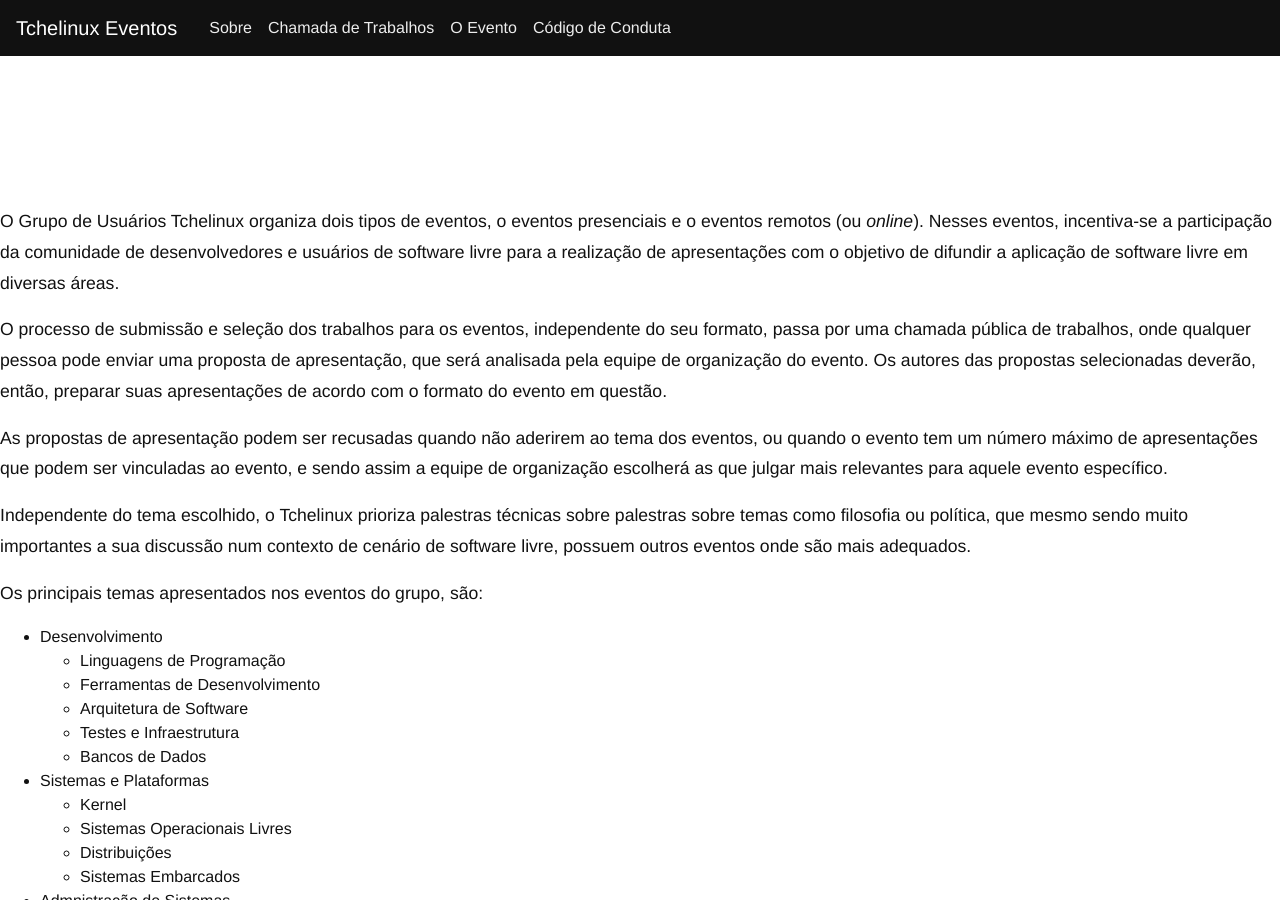
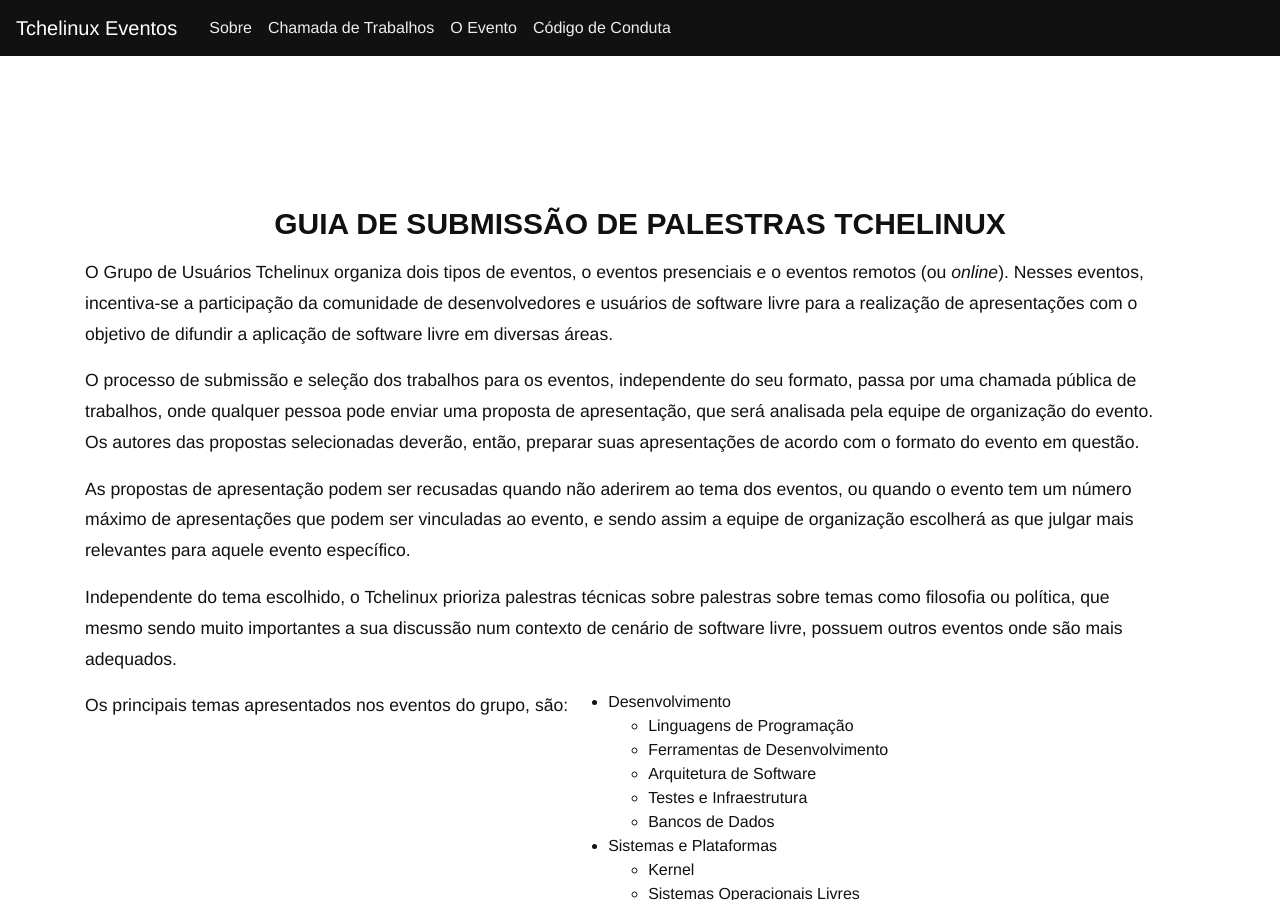
Before and after one commit to tchelinux-eventos/live, a Jekyll site: the page built from guidelines.md, in a window 1280 px wide and 900 px high. Built offline with Jekyll 4.4.1, drawn with Linux system fonts in a browser that asks for light colours.

Commit message:
Modificado layout dos conteúdos extra.

```diff
--- a/_layouts/default.html
+++ b/_layouts/default.html
@@ -6,7 +6,16 @@
     {% include navbar.html %}
 
     <section>
-      {{ content }}
+      <div class="container">
+          <div class="row">
+              <div class="col-lg-12 text-center">
+                  <h2 class="section-heading">{{ page.title }}</h2>
+              </div>
+          </div>
+          <div class="row container">
+            {{ content }}
+          </div>
+      </div>
     </section>
 
 
--- a/guidelines.md
+++ b/guidelines.md
@@ -34,7 +34,7 @@ Os principais temas apresentados nos eventos do grupo, são:
 Muitos outros temas podem ser propostos, sempre sobre um viés técnico, e são comuns nos eventos, incluindo multimidia e produção criativa, inteligência artificial, visão computacional, e robótica. O grupo é aberto a novas oportunidades de aplicação de software livre.
 
 
-## Regras gerais de submissão de trabalhos
+### Regras gerais de submissão de trabalhos
 
 Os trabalhos devem ser submetidos a partir do formulário de submissão de trabalhos, que é exclusivo de cada evento organizado pelo grupo, até a data máxima especificada pelo evento. Trabalhos submetidos fora da data limite não serão apreciados pela equipe organizadora.
 
@@ -47,7 +47,7 @@ O desrespeito a qualquer um desses itens acarretará na rejeição da proposta d
 Durante todo o processo, o grupo fará o possível para garantir a aplicação do [Código de Conduta](CODE_OF_CONDUCT). Uma proposta que não se adeque a isso será rejeitada.
 
 
-## Eventos presenciais
+### Eventos presenciais
 
 > Estas regras se aplicam apenas a eventos presenciais.
 
@@ -65,7 +65,7 @@ Pode ser necessário que o autor que apresentar seu trabalho assine um termo de
 
 Os _slides_ das palestras apresentadas devem ser disponibilizados para a organização, que os adicionará ao [repositório de palestras](https://slides.tchelinux.org).
 
-## Eventos Online
+### Eventos Online
 
 > Estas regras se aplicam apenas a eventos _online_.
 
```
Also changed, not shown: CODE_OF_CONDUCT.md (+1 -3 lines).
